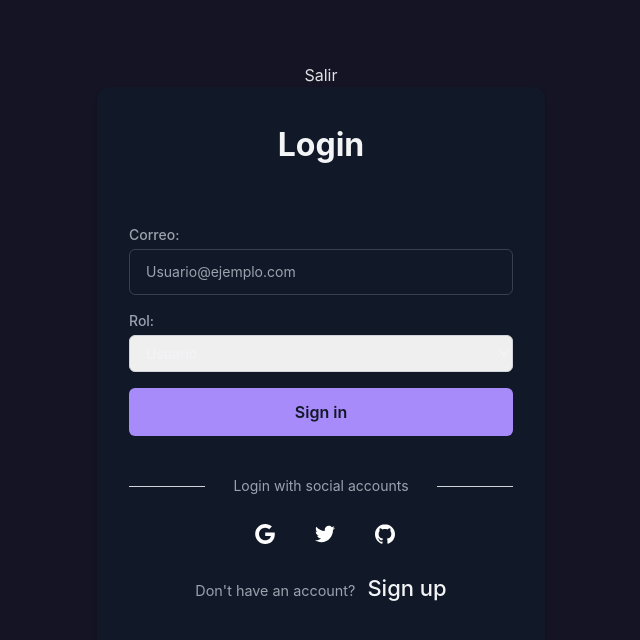
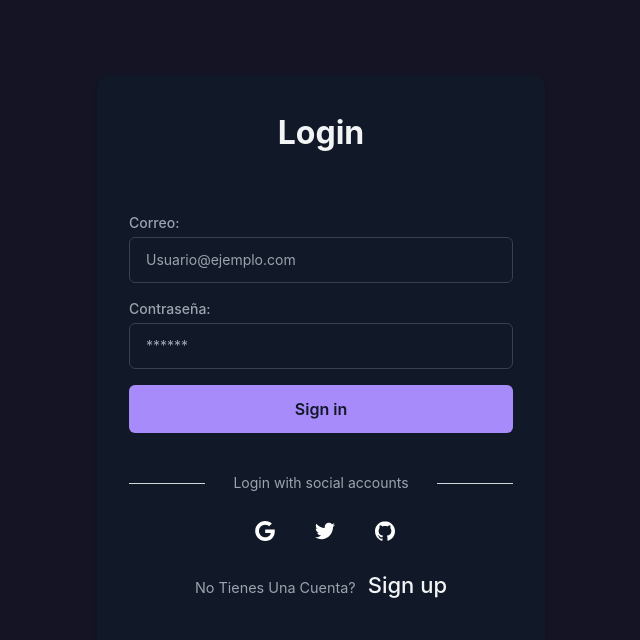
Before and after one commit to Jhorlodev/citas, a React (Vite) app: page / in a window 1280 px wide. Shown: the top 640 px of the page, without its empty margins (319-959 px from the left). Built offline with nearby package versions, Linux system fonts and the light colour scheme.

Commit message:
login y redireccionaiento segun rol #2

```diff
--- a/src/pages/Medico.jsx
+++ b/src/pages/Medico.jsx
@@ -1,8 +1,10 @@
 import { useState, useEffect } from 'react'
 import { supabase } from '../components/lib/supabase'
+import { useNavigate } from 'react-router-dom'
 
 function Medico() {
     const [citas, setCitas] = useState([])
+    const navigate = useNavigate()
 
     useEffect(() => {
         fetchCitas()
@@ -33,9 +35,17 @@ function Medico() {
             console.log(error)
         }
     }
+    const handleSignOut = async () => {
+        const { error } = await supabase.auth.signOut()
+        if (error) {
+            console.log(error, 'se ha cerrado sesión')
+        }
+        navigate('/login/Login')
+    }
 
     return (
         <div className='flex flex-col items-center justify-center h-screen'>
+            <button onClick={handleSignOut}>cerrar sesión</button>
             <div className="bg-[#111827] w-full sm:w-80 md:w-96 mx-auto p-6 rounded-lg shadow-lg">
                 <p className="title text-white text-xl font-bold mb-4">Citas Registradas</p>
                 <ul>
--- a/src/pages/Usuario.jsx
+++ b/src/pages/Usuario.jsx
@@ -1,5 +1,6 @@
 import { useState } from 'react'
 import { supabase } from '../components/lib/supabase'
+import { useNavigate } from 'react-router-dom'
 
 function Usuario() {
     const [formData, setFormData] = useState({
@@ -12,6 +13,7 @@ function Usuario() {
         otroMotivo: '',
         horario: ''
     })
+    const navigate = useNavigate()
 
     const handleChange = (e) => {
         const { name, value } = e.target
@@ -46,8 +48,17 @@ function Usuario() {
         }
     }
 
+    const handleSignOut = async () => {
+        const { error } = await supabase.auth.signOut()
+        if (error) {
+            console.log(error)
+        }
+        navigate('/login/Login')
+    }
+
     return (
         <div className='flex flex-col items-center justify-center h-screen'>
+            <button onClick={handleSignOut}>cerrar sesión</button>
             <div className="form-container md:max-w-md ">
                 <p className="title">Registrar Cita</p>
                 <form className="form" onSubmit={handleSubmit}>
--- a/src/pages/login/Login.jsx
+++ b/src/pages/login/Login.jsx
@@ -1,98 +1,46 @@
 import { useState } from 'react'
-import { useNavigate } from 'react-router-dom'
+import { useNavigate, Link } from 'react-router-dom'
 import { supabase } from '../../components/lib/supabase'
 import './Login.css'
 
 function Login() {
     const [email, setEmail] = useState('')
-    const [role, setRole] = useState('usuario')
+    const [password, setPassword] = useState('')
     const navigate = useNavigate()
 
     const handleSubmit = async (e) => {
         e.preventDefault()
+        try {
 
-        try {
-            // Check if the user exists
-            const { data: existingUser, error: fetchError } = await supabase
-                .from('profiles')
-                .select('*')
-                .eq('email', email)
-                .single()
-
-            if (fetchError && fetchError.code !== 'PGRST116') {
-                console.log(fetchError)
-                return
+            const { data, error } = await supabase.auth.signInWithPassword({
+                email,
+                password,
+            })
+            if (error) {
+                console.log(error)
+                alert(error.message)
+                setEmail('')
+                setPassword('')
+            }
+            if (data) {
+                console.log(data)
+                if (data.user.user_metadata.role === 'medico') {
+                    navigate('/Medico')
+                } else {
+                    navigate('/Usuario')
+                }
             }
 
-            let user
-
-            if (!existingUser) {
-                // Register the new user
-                const { user: newUser, error: signUpError } = await supabase.auth.signUp({
-                    email,
-                    options: {
-                        data: {
-                            role
-                        }
-                    }
-                })
-
-                if (signUpError) {
-                    console.log(signUpError)
-                    return
-                }
-
-                user = newUser
-                console.log('Check your email for the registration link!')
-            } else {
-                // Sign in the existing user
-                const { user: existingUser, error: signInError } = await supabase.auth.signInWithOtp({
-                    email,
-                    options: {
-                        data: {
-                            role
-                        }
-                    }
-                })
-
-                if (signInError) {
-                    console.log(signInError)
-                    return
-                }
-
-                user = existingUser
-                console.log('Check your email for the login link!')
-            }
-
-            setEmail('')
-
-            // Wait for the session to be established
-            const { data: { session } } = await supabase.auth.getSession()
-            if (session && session.user.user_metadata.role === 'medico') {
-                navigate('/Medico')
-            } else {
-                navigate('/Usuario')
-            }
         } catch (error) {
-            console.log(error)
+            alert(error.message)
         }
     }
 
-    const handleSignUp = async () => {
-        window.location.href = '/NewUser'
-    }
 
-    const handleSignOut = async () => {
-        const { error } = await supabase.auth.signOut()
-        if (error) {
-            console.log(error)
-        }
-        navigate('/login/Login')
-    }
 
     return (
         <div className='flex flex-col items-center justify-center h-screen'>
-            <button onClick={handleSignOut}>Salir</button>
+
             <div className="form-container bg-white p-6 rounded-lg shadow-md w-full max-w-md sm:w-80 md:w-96 mx-auto">
                 <p className="title text-2xl font-bold mb-4">Login</p>
                 <form className="form" onSubmit={handleSubmit}>
@@ -107,18 +55,19 @@ function Login() {
                             onChange={(e) => setEmail(e.target.value)}
                         />
                     </div>
+
                     <div className="input-group mb-4">
-                        <label htmlFor="role" className="block text-sm font-medium text-gray-700">Rol:</label>
-                        <select
-                            name="role"
-                            id="role"
+                        <label htmlFor="password" className="block text-sm font-medium text-gray-700">Contraseña:</label>
+                        <input
+                            type="password"
+                            name="password"
+                            id="password"
+                            placeholder="******"
                             className="mt-1 block w-full px-3 py-2 border border-gray-300 rounded-md shadow-sm focus:outline-none focus:ring-indigo-500 focus:border-indigo-500 sm:text-sm"
-                            onChange={(e) => setRole(e.target.value)}
-                        >
-                            <option value="usuario">Usuario</option>
-                            <option value="medico">Medico</option>
-                        </select>
+                            onChange={(e) => setPassword(e.target.value)}
+                        />
                     </div>
+
                     <button className="sign mb-3 w-full bg-indigo-600 text-white py-2 px-4 rounded-md hover:bg-indigo-700">Sign in</button>
                 </form>
                 <div className="social-message flex items-center my-4">
@@ -143,8 +92,8 @@ function Login() {
                         </svg>
                     </button>
                 </div>
-                <p className="signup mt-4 text-sm text-gray-500">Don&apos;t have an account?
-                    <a rel="noopener noreferrer" href="#" className="ml-3 text-indigo-600 hover:text-indigo-700" onClick={handleSignUp}>Sign up</a>
+                <p className="signup mt-4 text-sm text-gray-500">No Tienes Una Cuenta?
+                    <Link to="/NewUser" className="ml-3 text-indigo-600 hover:text-indigo-700" >Sign up</Link>
                 </p>
             </div>
         </div>
```
